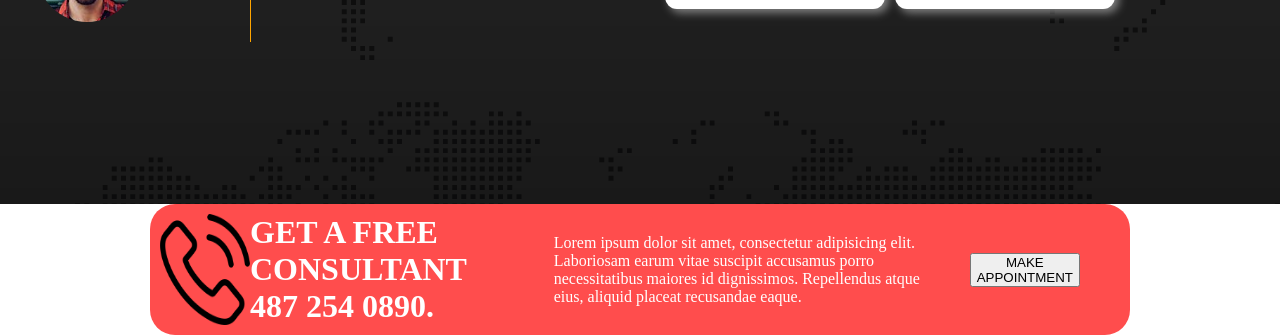
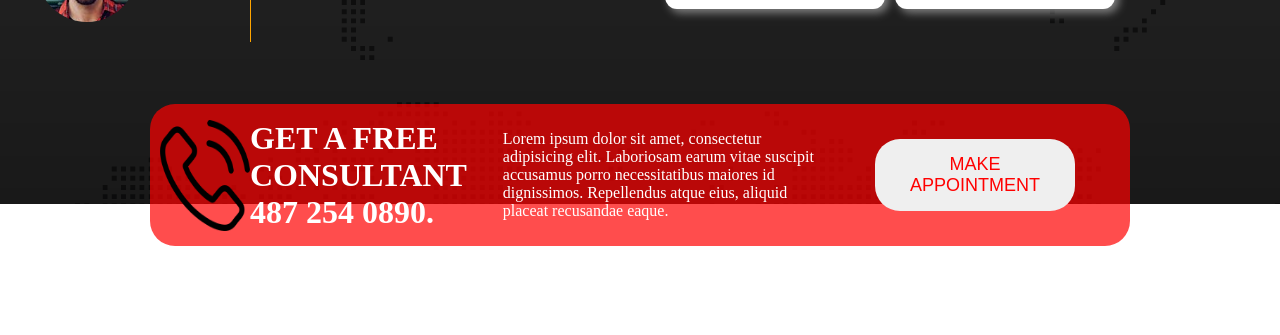
Before and after one commit to SaAbdullah131/Digital_Agency_website, a plain HTML site: page index.html in a window 1280 px wide. Shown: the part 1525-1860 px from the top of the page. After the commit the page ends 1771 px from the top, so only its background shows below. Drawn offline with Linux system fonts and the light colour scheme.

Commit message:
appointment section added

```diff
--- a/index.html
+++ b/index.html
@@ -90,7 +90,7 @@
             <p>Lorem ipsum dolor sit amet, consectetur adipisicing elit. Laboriosam earum vitae suscipit accusamus porro necessitatibus maiores id dignissimos. Repellendus atque eius, aliquid placeat recusandae eaque.</p>
         </div>
         <div class="btn">
-            <button>MAKE APPOINTMENT</button>
+            <button class="btn service-btn appoint-button">MAKE APPOINTMENT</button>
         </div>
     </div>
 </body>
--- a/style.css
+++ b/style.css
@@ -149,6 +149,7 @@
     color: white;
     margin:auto;
     border-radius: 25px;
+    margin-top:-100px;
 }
 .appointment-des {
     width: 50%;
@@ -159,3 +160,8 @@
 .phone-call {
     display: flex;
 }
+.appoint-button {
+    display: flex;
+    align-items: center;
+    color:red;
+}
```
